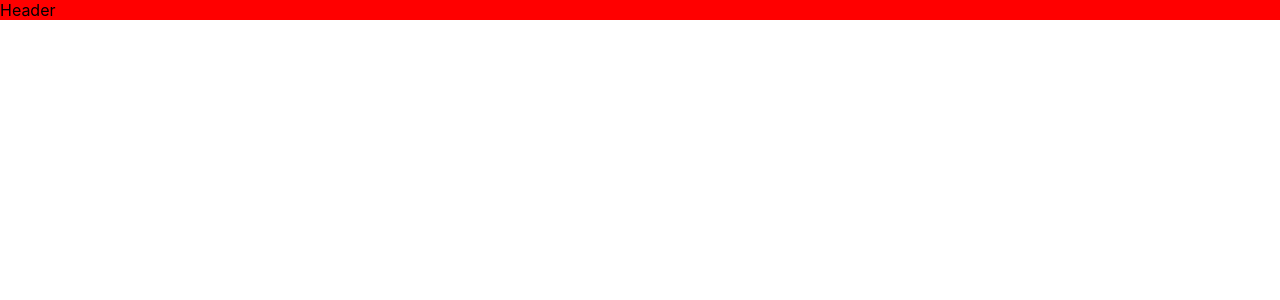
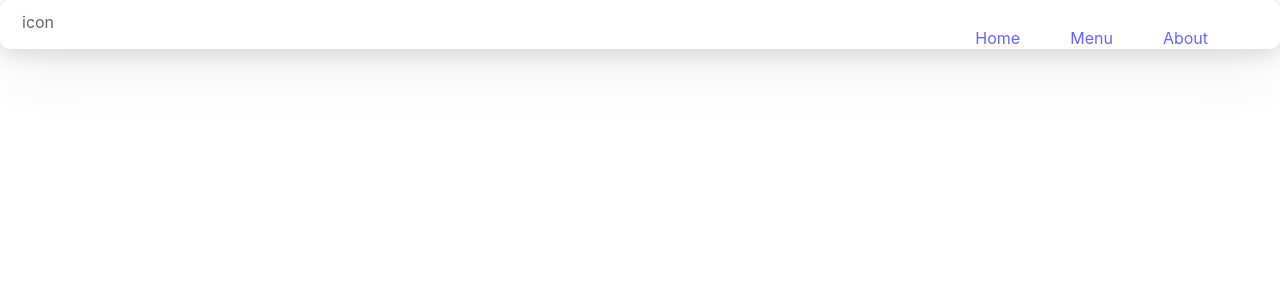
Before and after one commit to Anshusharma17/food-app, a React (Create React App) app: page / in a window 1280 px wide. Shown: the top 300 px of the page. Built offline with nearby package versions, Linux system fonts and the light colour scheme.

Commit message:
12-11|20:02

```diff
--- a/src/components/header/Header.jsx
+++ b/src/components/header/Header.jsx
@@ -3,8 +3,27 @@ import "./header.css"
 
 function Header() {
   return (
-    <div className='header-main'>Header</div>
-    //satyam
+    <div className='header-main'>
+      <div className='main'>
+
+      <div className='a'>icon</div>
+      <div className='b'>
+      <ul className='header-list'>
+        <li className='item-list'>
+          <a className='item-link' href="#">Home</a>
+          </li>
+        <li className='item-list'>
+          <a className='item-link' href="#">Menu</a>
+        </li>
+        <li className='item-list'>
+        <a className='item-link' href="#">About</a>
+        </li>
+      </ul>
+      </div>
+
+      </div>
+
+    </div>
   )
 }
 
--- a/src/components/header/header.css
+++ b/src/components/header/header.css
@@ -1,3 +1,39 @@
 .header-main{
-    background-color: red;
+
+    background-color: #FFFFFF;
+    height: 45px;
+    padding: 2px;
+    opacity: 0.6;
+    visibility: visible;
+    border-radius: 10px;
+    box-shadow: 0 4px 80px 0 rgba(0, 0, 0, 0.2), 0 6px 20px 0 rgba(0, 0, 0, 0.19);
+    color: #000000;
+    /* box-shadow: 0 4px 80px 0 rgba(0, 0, 0, 0.2), 0 6px 20px 0 rgba(0, 0, 0, 0.19);
+    text-align: center; */
+
 }
+.main{
+    display: inline;
+}
+.header-list{
+    display: flex;
+}
+.a{
+    padding:  10px 20px;
+    float: left;
+}
+.b{
+    float: right;
+    padding:  10px 20px;
+}
+.item-list{
+    font-size: 16px;
+    font-weight: 20px;
+    display: block;
+    padding-right: 50px;
+
+}
+.item-link{
+    text-decoration: none;
+}
+/* just pushing */
```
